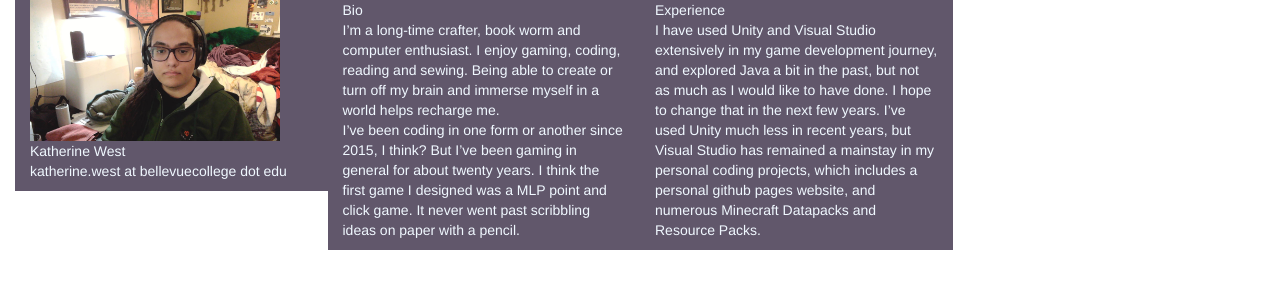
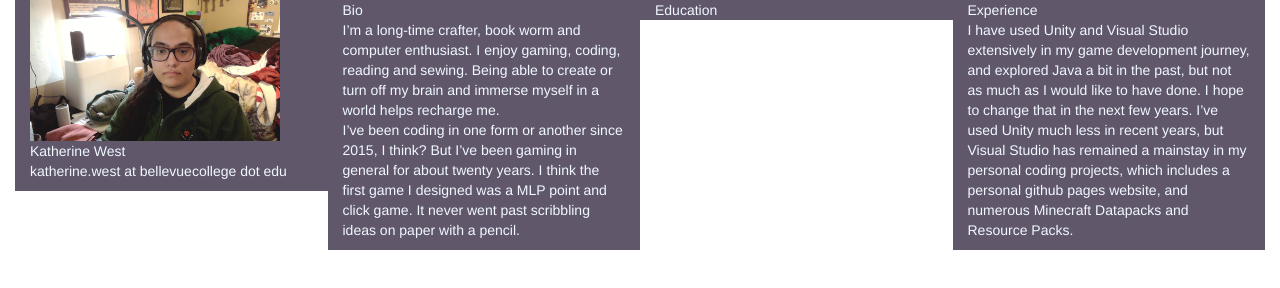
Before and after one commit to KatWest/DEV320, a plain HTML site: page index.html in a window 1280 px wide. Drawn offline with nearby package versions, Linux system fonts and the light colour scheme.

Commit message:
small update

```diff
--- a/index.html
+++ b/index.html
@@ -35,7 +35,7 @@
 
             </p>
         </div>
-        <div hidden class="col col-sm-6 col-md-4 col-lg-3 col-xl-12 hidden-xs hidden-sm">
+        <div class="col col-sm-6 col-md-4 col-lg-3 col-xl-12 hidden-xs hidden-sm">
             Education<br>
         </div>
         <div class="col col-sm-6 col-md-4 col-lg-3 col-xl-12 hidden-xs hidden-sm">
```
